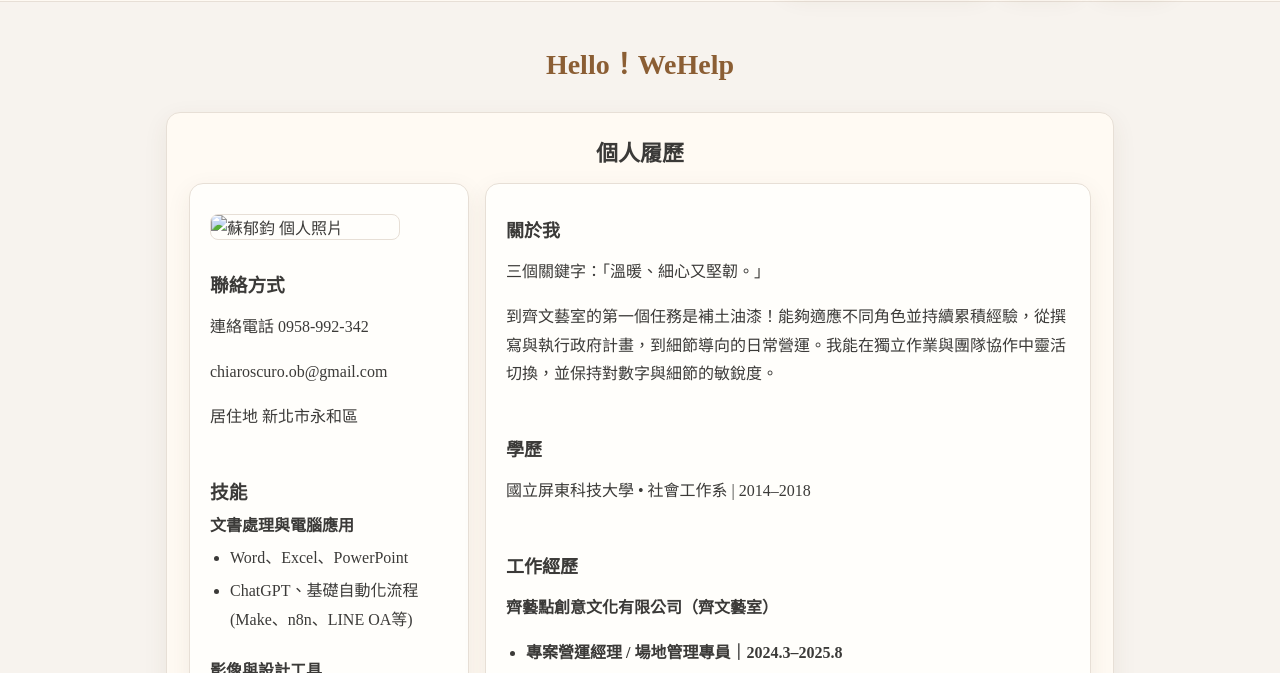
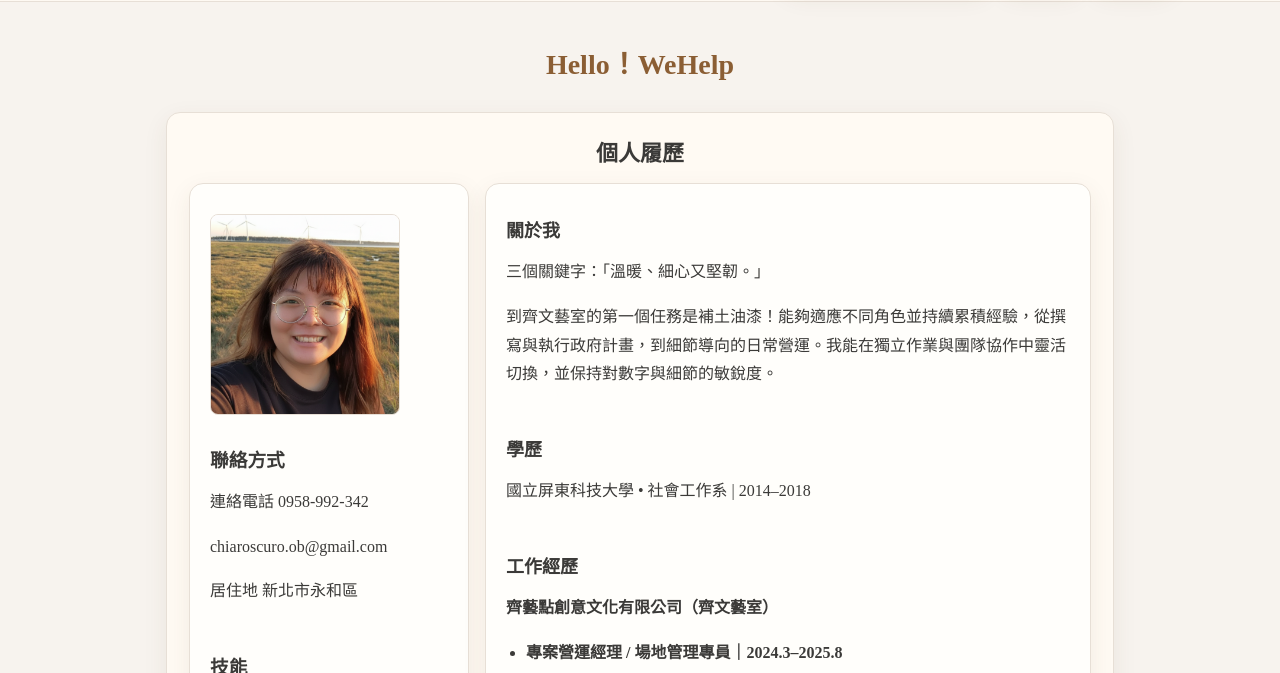
Before and after one commit to chiaroscuroob/Su-Yu-Jun-s-WeHelp-Application, a plain HTML site: page index.html in a window 1280 px wide. Both pictures are taken after a click on the button "個人履歷". Shown: the part 62-735 px from the top of the page. Drawn offline with Linux system fonts and the light colour scheme.

Commit message:
Update index.html

```diff
--- a/index.html
+++ b/index.html
@@ -133,7 +133,7 @@
         <aside class="left card">
       <div class="photo" aria-label="個人照片">
         <!-- 照片網址 -->
-        <img src="images/Gemini_Generated_Image_cuvo39cuvo39cuvo.png"
+        <img src="Gemini_Generated_Image_cuvo39cuvo39cuvo.png"
         style="width: 80%; border-radius: 8px; margin-top: 10px;" alt="蘇郁鈞 個人照片">
       </div>
       <br>
```
